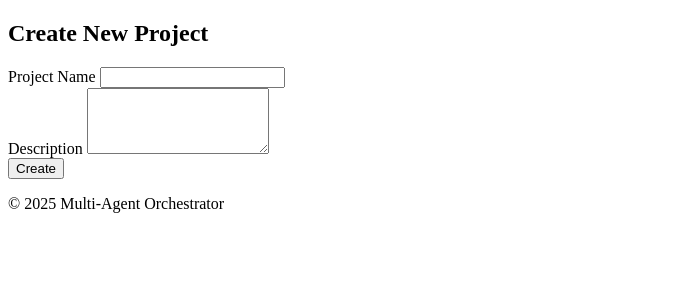
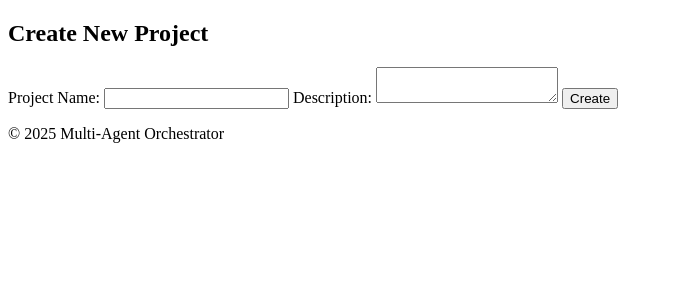
Before and after one commit to ilyeseia/multi-agent-orchestrator-web, a Flask app: template templates/project_new.html in a window 1280 px wide. Shown: the part 26-326 px from the top of the page, without its empty margins (0-673 px from the left). Run offline with Flask 3, Linux system fonts and the light colour scheme; the template is opened without the code that fills it, so the values that code supplies are empty; parts of the project's set-up code (start-up, migrations or seed data) failed here and were passed over.

Commit message:
Update project_new.html

```diff
--- a/templates/project_new.html
+++ b/templates/project_new.html
@@ -1,19 +1,13 @@
-{% extends "base.html" %}
+
+{% extends 'base.html' %}
 {% block title %}New Project{% endblock %}
-
 {% block content %}
-<div class="max-w-md mx-auto bg-white p-6 rounded shadow">
-    <h2 class="text-2xl font-bold mb-4">Create New Project</h2>
-    <form method="POST">
-        <div class="mb-4">
-            <label class="block mb-1">Project Name</label>
-            <input type="text" name="name" class="w-full border p-2 rounded" required>
-        </div>
-        <div class="mb-4">
-            <label class="block mb-1">Description</label>
-            <textarea name="description" class="w-full border p-2 rounded" rows="4"></textarea>
-        </div>
-        <button type="submit" class="w-full bg-blue-600 text-white p-2 rounded hover:bg-blue-700">Create</button>
-    </form>
-</div>
+<h2>Create New Project</h2>
+<form method="POST">
+    <label>Project Name:</label>
+    <input type="text" name="name" required>
+    <label>Description:</label>
+    <textarea name="description" required></textarea>
+    <button type="submit">Create</button>
+</form>
 {% endblock %}
```
